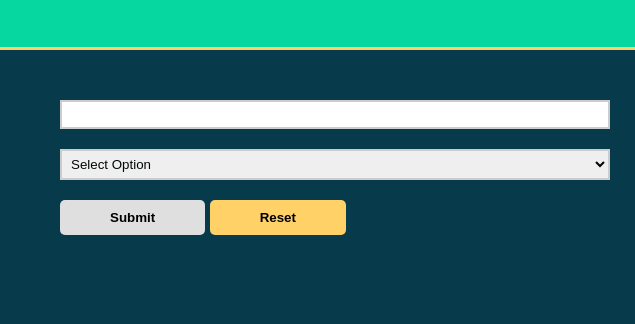
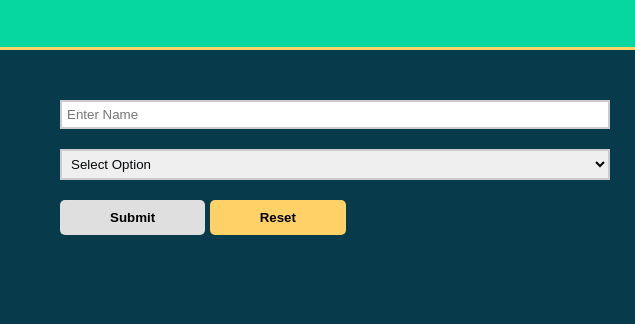
Before and after one commit to nicoleslater/lab-user-experience-and-design, a website: page index.html in a window 1280 px wide. Shown: the part 111-435 px from the top of the page, 0-635 px from the left. Drawn offline with Linux system fonts and the light colour scheme.

Commit message:
Placeholder

```diff
--- a/index.html
+++ b/index.html
@@ -24,7 +24,7 @@
         <form id="form">
           <label>
 
-            <input type="text" name="name" id="name" />
+            <input type="text" placeholder="Enter Name" name="name" id="name" />
           </label>
           <label>
 
```
